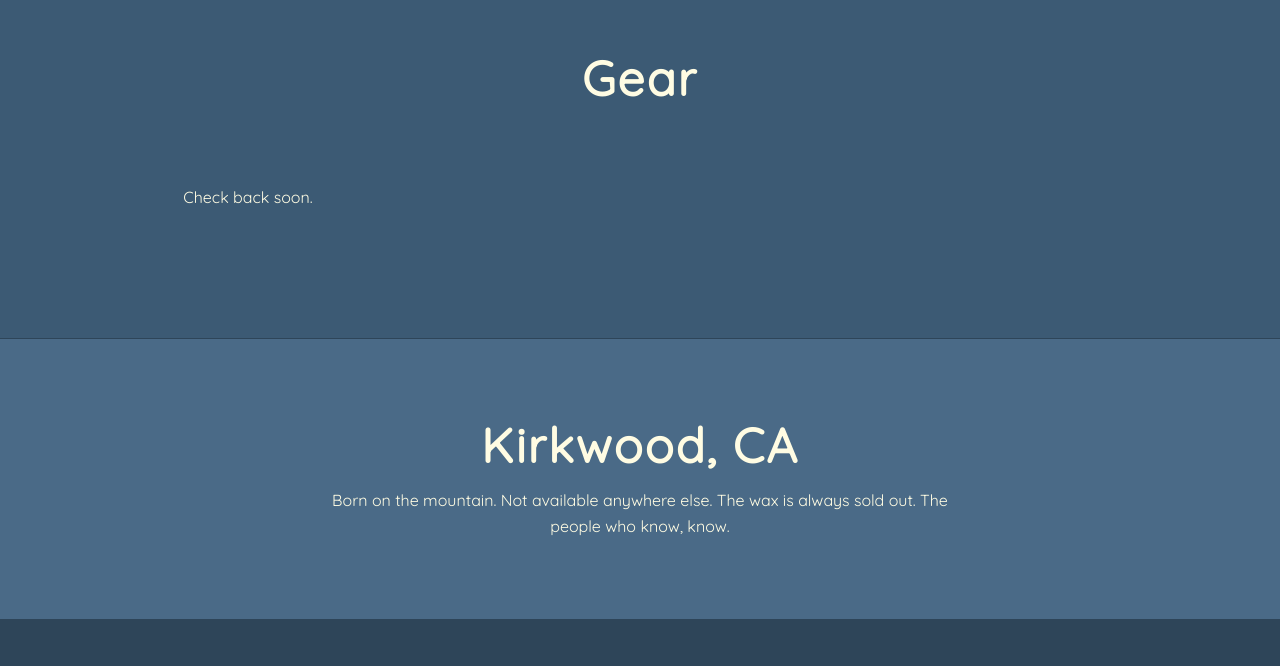
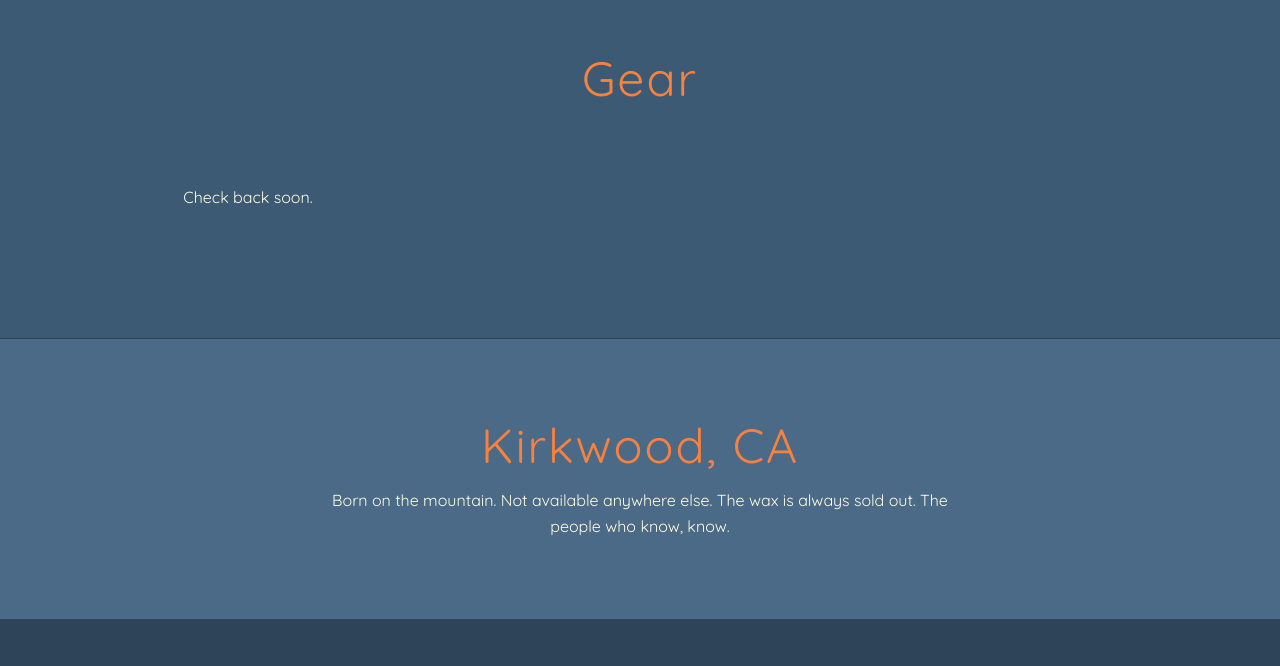
Before and after one commit to Yetipoop/yetipoopskiwax, a website: page public/index.html in a window 1280 px wide. Shown: the part 813-1479 px from the top of the page. Drawn offline with Linux system fonts and the light colour scheme; no server answers; grey boxes are pictures that could not be loaded.

Commit message:
Match landing page headings to hero h1 style

```diff
--- a/public/index.html
+++ b/public/index.html
@@ -42,7 +42,7 @@
   <!-- FEATURED PRODUCTS -->
   <section class="section">
     <div class="container">
-      <h2 class="text-center mb-4">Gear</h2>
+      <h2 class="text-center mb-4" style="color: var(--teal); font-size: clamp(1.6rem, 4vw, 3rem); font-weight: 400;">Gear</h2>
       <div class="product-grid" id="featured-products">
         <div class="loading">Loading</div>
       </div>
@@ -52,7 +52,7 @@
   <!-- BRAND STATEMENT -->
   <section class="section" style="background: var(--bg-card); border-top: 1px solid var(--border); border-bottom: 1px solid var(--border);">
     <div class="container text-center">
-      <h2 class="mb-2">Kirkwood, CA</h2>
+      <h2 class="mb-2" style="color: var(--teal); font-size: clamp(1.6rem, 4vw, 3rem); font-weight: 400;">Kirkwood, CA</h2>
       <p class="text-muted" style="margin: 0 auto;">
         Born on the mountain. Not available anywhere else.
         The wax is always sold out. The people who know, know.
```
